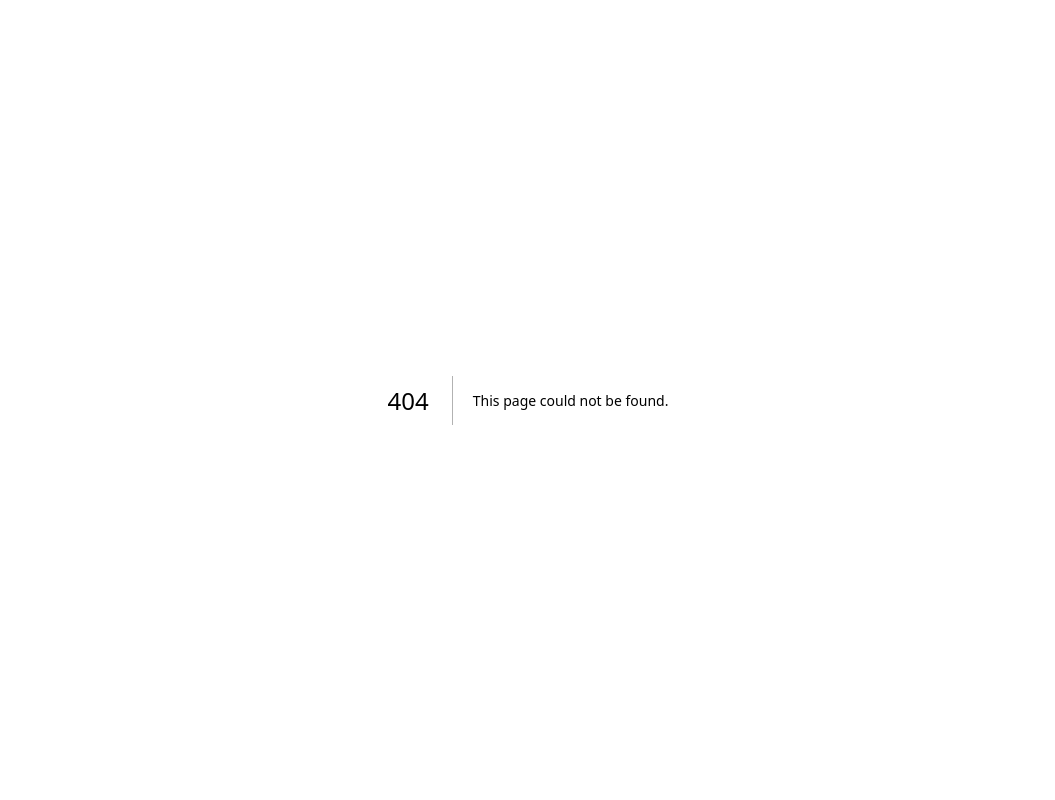
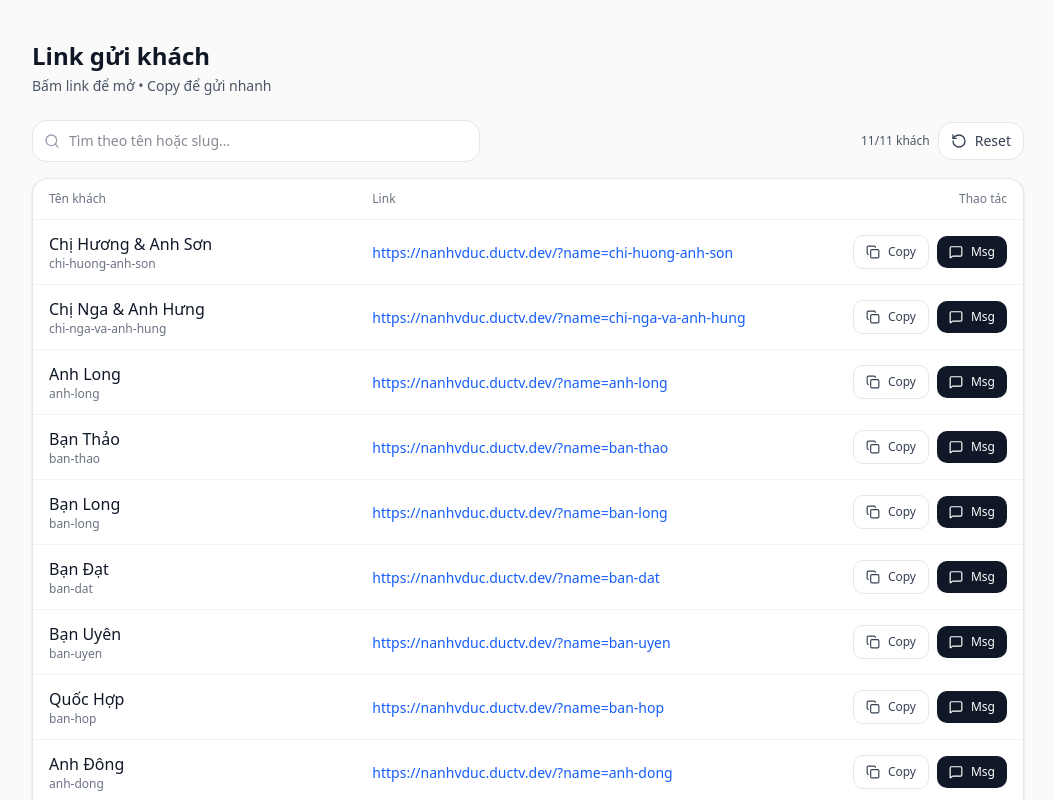
Before and after one commit to ductv-dev/nhagai-wedding, a Next.js app: page /admin in a window 1280 px wide. Before the commit this address had no page. Shown: the top 800 px of the page, without its empty margins (112-1167 px from the left). Built offline with nearby package versions, Linux system fonts and the light colour scheme.

Commit message:
add link

```diff
--- /dev/null
+++ b/app/admin/page.tsx
@@ -0,0 +1,5 @@
+import { LinkGenerator } from "@/containers/link/page";
+
+export default function LinkGeneratorPage() {
+  return <LinkGenerator />;
+}
--- a/app/globals.css
+++ b/app/globals.css
@@ -1,4 +1,3 @@
-@import url("https://fonts.googleapis.com/css2?family=Playfair+Display:wght@400;600&family=Great+Vibes&family=Dancing+Script:wght@400;600&family=Be+Vietnam+Pro:wght@300;400;500&display=swap");
 
 @import "tailwindcss";
 @import "tw-animate-css";
--- a/app/layout.tsx
+++ b/app/layout.tsx
@@ -1,34 +1,47 @@
-import type { Metadata } from "next";
-import { Geist, Geist_Mono } from "next/font/google";
+// app/layout.tsx
 import "./globals.css";
+import {
+  Playfair_Display,
+  Great_Vibes,
+  Dancing_Script,
+  Be_Vietnam_Pro,
+} from "next/font/google";
 
-const geistSans = Geist({
-  variable: "--font-geist-sans",
-  subsets: ["latin"],
+const playfair = Playfair_Display({
+  subsets: ["latin", "vietnamese"],
+  weight: ["400", "600"],
+  variable: "--font-playfair",
 });
 
-const geistMono = Geist_Mono({
-  variable: "--font-geist-mono",
+const greatVibes = Great_Vibes({
   subsets: ["latin"],
+  weight: "400",
+  variable: "--font-greatvibes",
 });
 
-export const metadata: Metadata = {
-  title: "Wedding Invitation",
-  description: "Viết Đức & Ngọc Anh",
-};
+const dancing = Dancing_Script({
+  subsets: ["latin", "vietnamese"],
+  weight: ["400", "600"],
+  variable: "--font-dancing",
+});
+
+const bevn = Be_Vietnam_Pro({
+  subsets: ["latin", "vietnamese"],
+  weight: ["300", "400", "500"],
+  variable: "--font-bevn",
+});
 
 export default function RootLayout({
   children,
-}: Readonly<{
+}: {
   children: React.ReactNode;
-}>) {
+}) {
   return (
-    <html lang="en">
-      <body
-        className={`${geistSans.variable} ${geistMono.variable} antialiased`}
-      >
-        {children}
-      </body>
+    <html
+      lang="vi"
+      className={`${playfair.variable} ${greatVibes.variable} ${dancing.variable} ${bevn.variable}`}
+    >
+      <body>{children}</body>
     </html>
   );
 }
--- a/containers/home-page/page.tsx
+++ b/containers/home-page/page.tsx
@@ -5,8 +5,14 @@ import { motion, MotionConfig, useReducedMotion } from "framer-motion";
 import CountdownSection from "./sections/CountdownSection";
 import React, { useMemo } from "react";
 import BackgroundMusic from "@/components/ui/music";
-import data from "../../data.json";
+import data from "../../data/data.json";
+import { useSearchParams } from "next/navigation";
+import { GUESTS } from "@/data/data-khach";
+
 export const HomePage = () => {
+  const searchParams = useSearchParams();
+  const guest = searchParams.get("name") || "Bạn và Gia Đình";
+  const guestName = GUESTS.find((g) => g.slug === guest);
   const tt = data;
   const weddingISO = tt.thong_tin_dn.thoi_gian;
   const prefersReduced = useReducedMotion();
@@ -14,7 +20,6 @@ export const HomePage = () => {
   const ACCENT = "#7b2323";
   const accentColor = "#b14d4d";
 
-  // ... phía trên giữ nguyên
   const albumImages = [
     "/images/2doc.jpg",
     "/images/5doc.jpg",
@@ -111,6 +116,32 @@ export const HomePage = () => {
             aspectRatio={0.8}
             rounded={12}
           />
+          <div className="mt-3  flex justify-center">
+            <p
+              className="
+      inline-flex items-center gap-2
+      px-6 py-4
+      rounded-full
+      bg-white border border-white/20
+      shadow-[0_8px_20px_rgba(0,0,0,0.18)]
+      backdrop-blur-md
+      text-[clamp(14px,3.8vw,18px)]
+      text-white/95
+    "
+            >
+              <span className="text-white/80 text-sm">Thân mời: </span>
+              <span
+                className="text-xl"
+                style={{
+                  fontFamily: "Great Vibes, cursive",
+                  color: accentColor,
+                  fontSize: 28,
+                }}
+              >
+                {guestName?.name ?? "Bạn "}
+              </span>
+            </p>
+          </div>
         </motion.div>
 
         {/* === Thông tin hai họ === */}
@@ -307,7 +338,7 @@ export const HomePage = () => {
                   key={i}
                   src={src}
                   alt={`photo-${i + 1}`}
-                  className="w-full aspect-[3/4] object-cover rounded-md shadow"
+                  className="w-full aspect-3/4 object-cover rounded-md shadow"
                   initial={{ opacity: 0, y: 10 }}
                   whileInView={{ opacity: 1, y: 0 }}
                   viewport={{ once: false, amount: 0.35 }}
--- /dev/null
+++ b/containers/link/page.tsx
@@ -0,0 +1,169 @@
+"use client";
+
+import React from "react";
+import { GUESTS } from "@/data/data-khach";
+import { Copy, MessageSquare, RotateCcw, Search } from "lucide-react";
+
+export const LinkGenerator = () => {
+  const baseUrl = "https://nanhvduc.ductv.dev/?name=";
+
+  const [q, setQ] = React.useState("");
+  const [toast, setToast] = React.useState<string | null>(null);
+
+  const filtered = React.useMemo(() => {
+    const s = q.trim().toLowerCase();
+    if (!s) return GUESTS;
+    return GUESTS.filter(
+      (g) =>
+        g.name.toLowerCase().includes(s) || g.slug.toLowerCase().includes(s)
+    );
+  }, [q]);
+
+  const showToast = (msg: string) => {
+    setToast(msg);
+    window.setTimeout(() => setToast(null), 1200);
+  };
+
+  const copy = async (text: string, msg: string) => {
+    try {
+      await navigator.clipboard.writeText(text);
+    } catch {
+      const ta = document.createElement("textarea");
+      ta.value = text;
+      document.body.appendChild(ta);
+      ta.select();
+      document.execCommand("copy");
+      document.body.removeChild(ta);
+    }
+    showToast(msg);
+  };
+
+  return (
+    <div className="min-h-screen bg-[#fafafa]">
+      <div className="mx-auto max-w-5xl px-4 py-10">
+        {/* Header */}
+        <div className="mb-6">
+          <h1 className="text-2xl font-semibold text-gray-900">
+            Link gửi khách
+          </h1>
+          <p className="mt-1 text-sm text-gray-600">
+            Bấm link để mở • Copy để gửi nhanh
+          </p>
+        </div>
+
+        {/* Toolbar */}
+        <div className="mb-4 flex flex-col gap-3 sm:flex-row sm:items-center sm:justify-between">
+          <div className="relative w-full sm:max-w-md">
+            <Search
+              size={16}
+              className="absolute left-3 top-1/2 -translate-y-1/2 text-gray-400"
+            />
+            <input
+              value={q}
+              onChange={(e) => setQ(e.target.value)}
+              placeholder="Tìm theo tên hoặc slug…"
+              className="w-full rounded-xl border border-gray-200 bg-white pl-9 pr-4 py-2.5 text-sm text-gray-900 outline-none focus:border-gray-300"
+            />
+          </div>
+
+          <div className="flex items-center justify-between sm:justify-end gap-2">
+            <span className="text-xs text-gray-600">
+              {filtered.length}/{GUESTS.length} khách
+            </span>
+            <button
+              onClick={() => {
+                setQ("");
+                showToast("Đã reset bộ lọc");
+              }}
+              className="inline-flex items-center gap-2 rounded-xl border border-gray-200 bg-white px-3 py-2 text-sm text-gray-700 hover:bg-gray-50"
+            >
+              <RotateCcw size={16} />
+              Reset
+            </button>
+          </div>
+        </div>
+
+        {/* Table */}
+        <div className="overflow-hidden rounded-2xl border border-gray-200 bg-white shadow-sm">
+          {/* Header row (ẩn trên mobile) */}
+          <div className="hidden sm:grid grid-cols-12 gap-3 border-b border-gray-100 px-4 py-3 text-xs font-medium text-gray-500">
+            <div className="col-span-4">Tên khách</div>
+            <div className="col-span-6">Link</div>
+            <div className="col-span-2 text-right">Thao tác</div>
+          </div>
+
+          <div className="divide-y divide-gray-100">
+            {filtered.map((guest) => {
+              const url = `${baseUrl}${encodeURIComponent(guest.slug)}`;
+              const msg = `Thân mời ${guest.name} ❤️\nMời bạn xem thiệp cưới tại: ${url}`;
+
+              return (
+                <div key={guest.id} className="px-4 py-3 hover:bg-gray-50">
+                  {/* Mobile: dọc | Desktop: grid */}
+                  <div className="flex flex-col gap-2 sm:grid sm:grid-cols-12 sm:gap-3 sm:items-center">
+                    {/* Name */}
+                    <div className="sm:col-span-4 min-w-0">
+                      <div className="font-medium text-gray-900 truncate">
+                        {guest.name}
+                      </div>
+                      <div className="text-xs text-gray-500 truncate">
+                        {guest.slug}
+                      </div>
+                    </div>
+
+                    {/* Link (mobile cho xuống dòng) */}
+                    <div className="sm:col-span-6 min-w-0">
+                      <a
+                        href={url}
+                        target="_blank"
+                        rel="noreferrer"
+                        className="text-sm text-blue-600 hover:underline underline-offset-2 break-words"
+                        title={url}
+                      >
+                        {url}
+                      </a>
+                    </div>
+
+                    {/* Actions */}
+                    <div className="sm:col-span-2 flex items-center sm:justify-end gap-2">
+                      <button
+                        onClick={() => copy(url, "Đã copy link")}
+                        className="flex-1 sm:flex-none inline-flex items-center justify-center gap-2 rounded-lg border border-gray-200 bg-white px-3 py-2 text-xs text-gray-700 hover:bg-gray-50"
+                        title="Copy link"
+                      >
+                        <Copy size={14} />
+                        Copy
+                      </button>
+
+                      <button
+                        onClick={() => copy(msg, "Đã copy tin nhắn")}
+                        className="flex-1 sm:flex-none inline-flex items-center justify-center gap-2 rounded-lg bg-gray-900 px-3 py-2 text-xs text-white hover:bg-gray-800"
+                        title="Copy tin nhắn gửi khách"
+                      >
+                        <MessageSquare size={14} />
+                        Msg
+                      </button>
+                    </div>
+                  </div>
+                </div>
+              );
+            })}
+
+            {filtered.length === 0 && (
+              <div className="px-4 py-10 text-center text-sm text-gray-500">
+                Không tìm thấy kết quả phù hợp.
+              </div>
+            )}
+          </div>
+        </div>
+
+        {/* Toast */}
+        {toast && (
+          <div className="fixed bottom-4 right-4 rounded-xl border border-gray-200 bg-white px-4 py-2 text-sm text-gray-800 shadow-lg">
+            {toast}
+          </div>
+        )}
+      </div>
+    </div>
+  );
+};
--- /dev/null
+++ b/data/data-khach.js
@@ -0,0 +1,13 @@
+export const GUESTS = [
+  { id: 1, slug: "chi-huong-anh-son", name: "Chị Hương & Anh Sơn" },
+  { id: 2, slug: "chi-nga-va-anh-hung", name: "Chị Nga & Anh Hưng" },
+  { id: 3, slug: "anh-long", name: "Anh Long" },
+  { id: 4, slug: "ban-thao", name: "Bạn Thảo" },
+  { id: 5, slug: "ban-long", name: "Bạn Long" },
+  { id: 6, slug: "ban-dat", name: "Bạn Đạt" },
+  { id: 7, slug: "ban-uyen", name: "Bạn Uyên" },
+  { id: 8, slug: "ban-hop", name: "Quốc Hợp" },
+  { id: 9, slug: "anh-dong", name: "Anh Đông" },
+  { id: 10, slug: "nguyen-huy", name: "Nguyên Huy" },
+  { id: 11, slug: "quang-thong", name: "Quang Thông" },
+];
```
Also changed, not shown: data/data.json (renamed from data.json).
